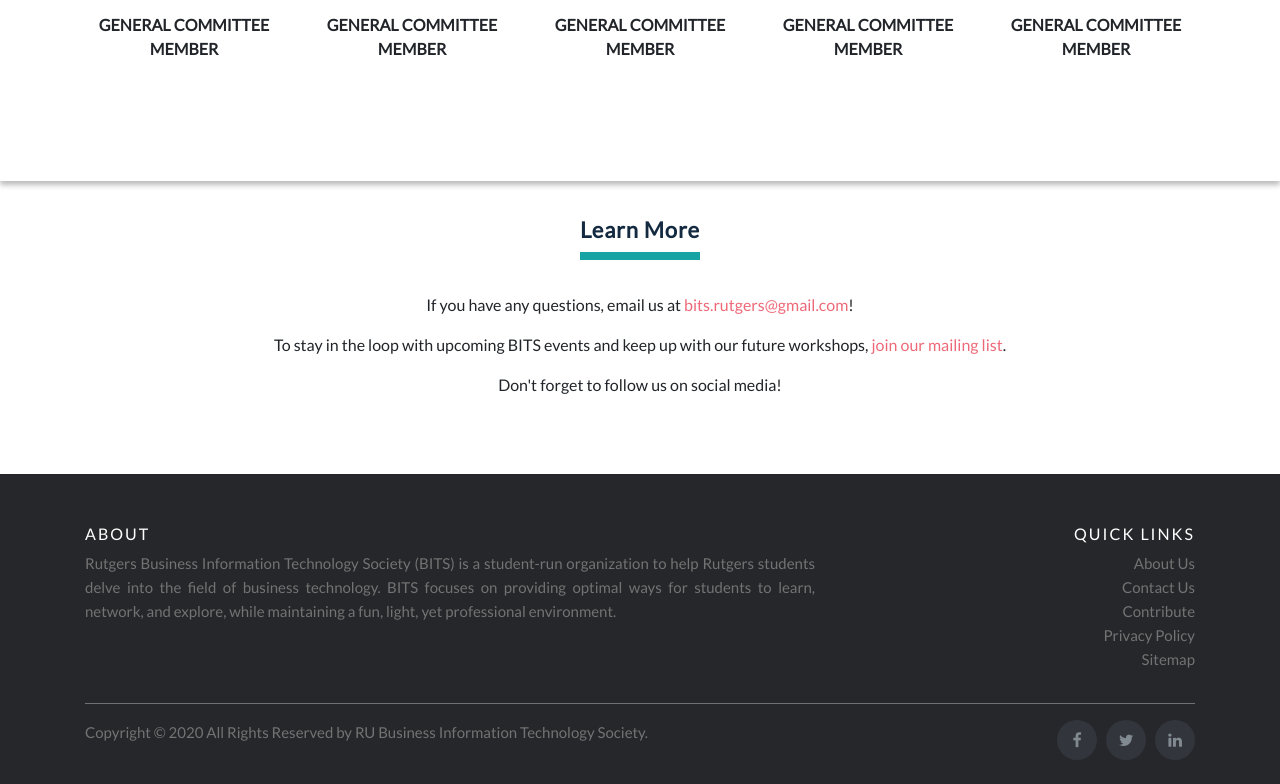
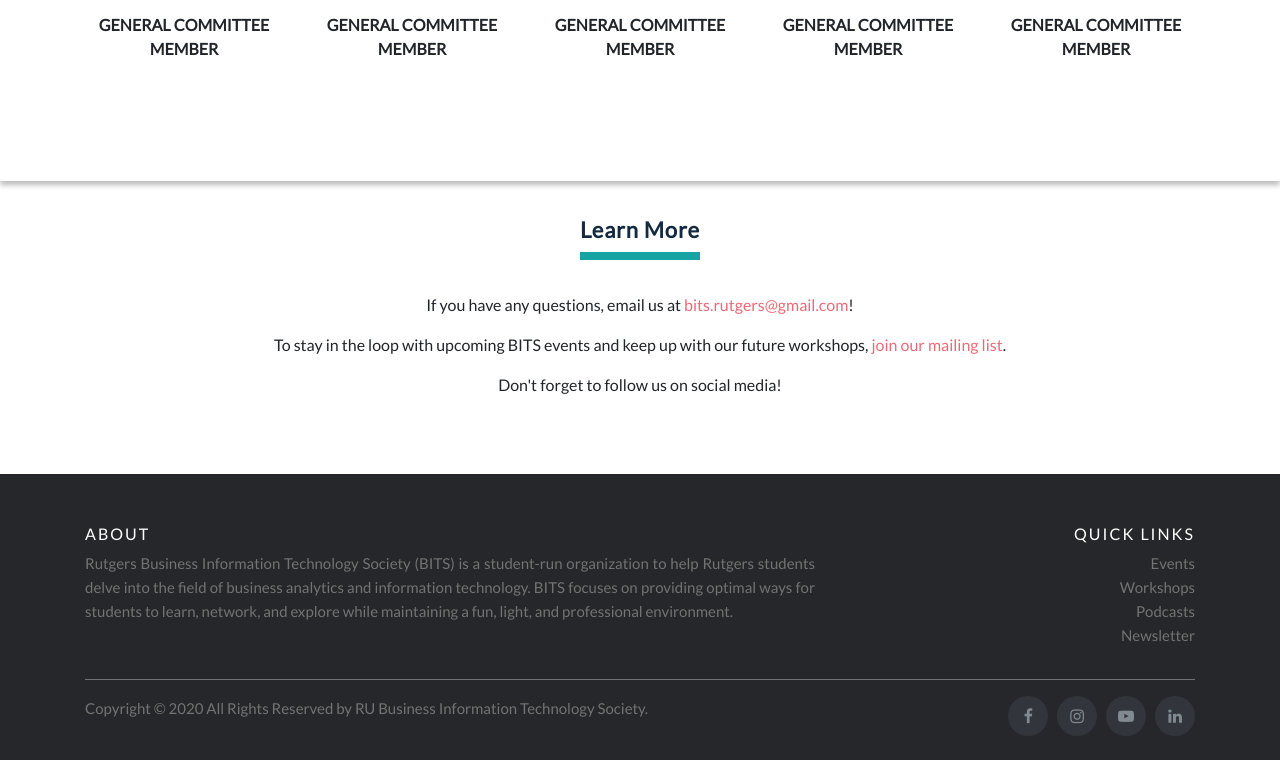
Before and after one commit to thadtayo/ru-bits, a plain HTML site: page index.html in a window 1280 px wide. Shown: the part 3398-4182 px from the top of the page. After the commit the page ends 4158 px from the top, so only its background shows below. Drawn offline with nearby package versions, Linux system fonts and the light colour scheme.

```diff
--- a/app.js
+++ b/app.js
@@ -87,7 +87,7 @@
       "detect_on": "canvas",
       "events": {
         "onhover": {
-          "enable": false, // CHANGED FROM TRUE
+          "enable": true, // CHANGED FROM TRUE
           "mode": "repulse"
         },
         "onclick": {
--- a/index.html
+++ b/index.html
@@ -124,7 +124,7 @@
 
   <!-- EVENTS -->
 
-
+<!-- ADD UP TO 3 UPCOMING EVENTS -->
 
 
 
@@ -391,19 +391,6 @@
 
 
 
-
-
-
-
-
-
-
-
-
-
-
-
-
   <!-- FOOTER -->
   <!-- Site footer -->
   <footer class="site-footer">
@@ -413,20 +400,19 @@
         <div class="col-sm-12 col-md-8">
           <h6>About</h6>
           <p class="text-justify">Rutgers Business Information Technology Society (BITS) is a student-run organization
-            to help Rutgers students delve into the field of business technology.
-            BITS focuses on providing optimal ways for students to learn, network, and explore, while maintaining a fun,
-            light, yet professional environment.</p>
+            to help Rutgers students delve into the field of business analytics and information technology.
+            BITS focuses on providing optimal ways for students to learn, network, and explore while maintaining a fun,
+            light, and professional environment.</p>
         </div>
 
 
         <div class="col-md-4 text-right">
           <h6>Quick Links</h6>
           <ul class="footer-links">
-            <li><a href="http://scanfcode.com/about/">About Us</a></li>
-            <li><a href="http://scanfcode.com/contact/">Contact Us</a></li>
-            <li><a href="http://scanfcode.com/contribute-at-scanfcode/">Contribute</a></li>
-            <li><a href="http://scanfcode.com/privacy-policy/">Privacy Policy</a></li>
-            <li><a href="http://scanfcode.com/sitemap/">Sitemap</a></li>
+            <li><a href="#">Events</a></li>
+            <li><a href="#">Workshops</a></li>
+            <li><a href="podcasts.html">Podcasts</a></li>
+            <li><a href="#">Newsletter</a></li>
           </ul>
         </div>
 
@@ -443,9 +429,10 @@
 
         <div class="col-md-4 col-sm-6 col-xs-12">
           <ul class="social-icons">
-            <li><a class="facebook" href="#"><i class="fa fa-facebook"></i></a></li>
-            <li><a class="twitter" href="#"><i class="fa fa-twitter"></i></a></li>
-            <li><a class="linkedin" href="#"><i class="fa fa-linkedin"></i></a></li>
+            <li><a class="facebook" href="https://www.facebook.com/rutgersbits" target="_blank"><i class="fa fa-facebook"></i></a></li>
+            <li><a class="instagram" href="https://www.instagram.com/rutgers_bits/" target="_blank"><i class="fa fa-instagram"></i></a></li>
+            <li><a class="youtube" href="https://www.youtube.com/channel/UCGF-IjyBcSRSzA-sgYhKOXg" target="_blank"><i class="fa fa-youtube-play"></i></a></li>
+            <li><a class="linkedin" href="https://www.linkedin.com/company/rutgers-bits/" target="_blank"><i class="fa fa-linkedin"></i></a></li>
           </ul>
         </div>
       </div>
--- a/style.css
+++ b/style.css
@@ -310,18 +310,20 @@
 {
   background-color:#3b5998
 }
-.social-icons a.twitter:hover
+.social-icons a.instagram:hover
 {
-  background-color:#00aced
+  background:linear-gradient(45deg, #405de6, #5851db, #833ab4, #c13584, #e1306c, #fd1d1d)
+}
+
+.social-icons a.youtube:hover
+{
+  background-color:#FF0000
 }
 .social-icons a.linkedin:hover
 {
   background-color:#007bb6
 }
-.social-icons a.dribbble:hover
-{
-  background-color:#ea4c89
-}
+
 @media (max-width:767px)
 {
   .social-icons li.title
```
Also changed, not shown: podcasts.html (+1 -1 lines).
